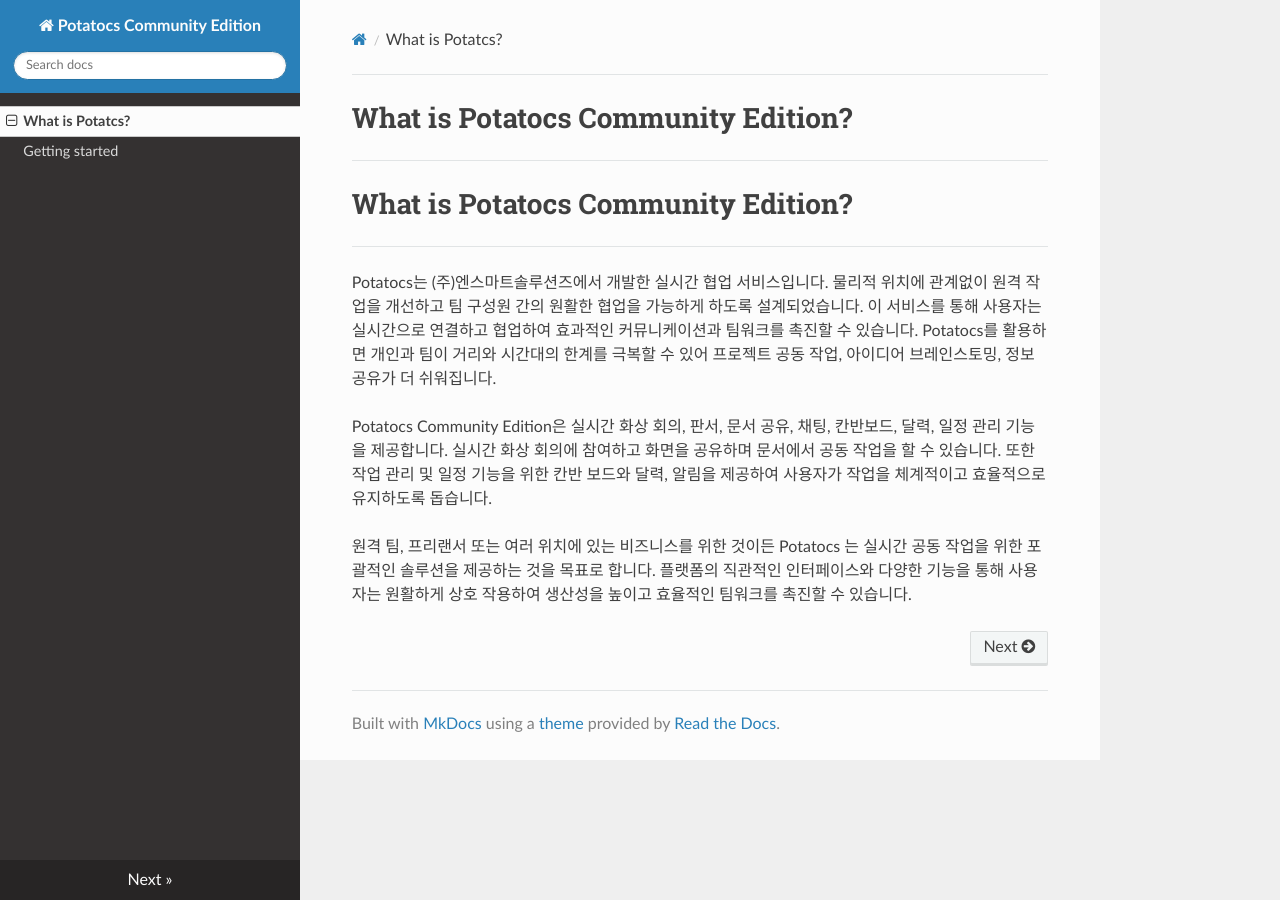
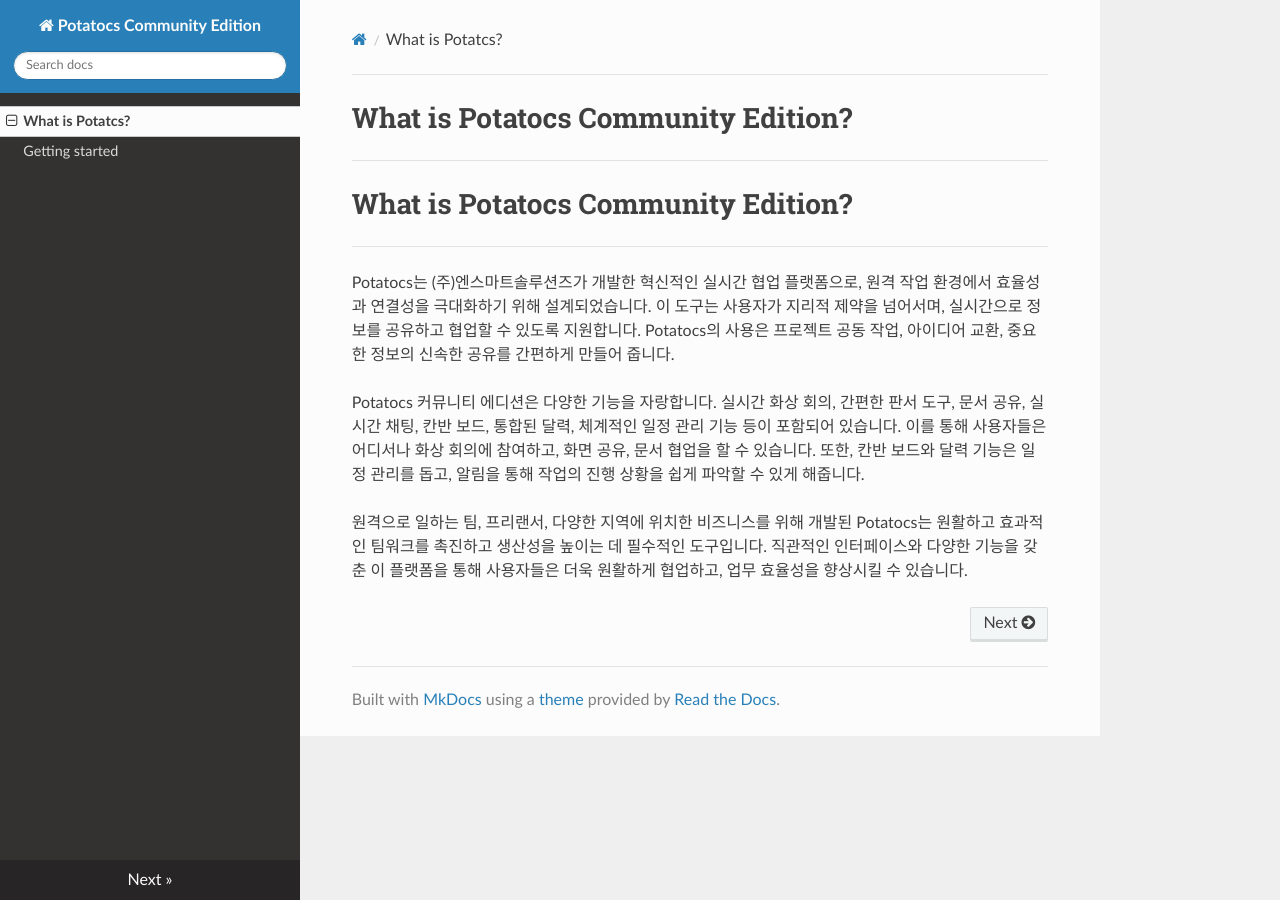
Before and after one commit to potatocs-ce/potatocs-ce-introduction, an MkDocs documentation site: the page built from docs/index.md, in a window 1280 px wide. Built offline with MkDocs 1.6.1, drawn with Linux system fonts in a browser that asks for light colours; nearby versions of some CDN libraries.

Commit message:
[Update] index.md comment update

```diff
--- a/docs/index.md
+++ b/docs/index.md
@@ -5,9 +5,8 @@
 # What is Potatocs Community Edition?
 
 ---
+Potatocs는 (주)엔스마트솔루션즈가 개발한 혁신적인 실시간 협업 플랫폼으로, 원격 작업 환경에서 효율성과 연결성을 극대화하기 위해 설계되었습니다. 이 도구는 사용자가 지리적 제약을 넘어서며, 실시간으로 정보를 공유하고 협업할 수 있도록 지원합니다. Potatocs의 사용은 프로젝트 공동 작업, 아이디어 교환, 중요한 정보의 신속한 공유를 간편하게 만들어 줍니다.
 
-Potatocs는 (주)엔스마트솔루션즈에서 개발한 실시간 협업 서비스입니다. 물리적 위치에 관계없이 원격 작업을 개선하고 팀 구성원 간의 원활한 협업을 가능하게 하도록 설계되었습니다. 이 서비스를 통해 사용자는 실시간으로 연결하고 협업하여 효과적인 커뮤니케이션과 팀워크를 촉진할 수 있습니다. Potatocs를 활용하면 개인과 팀이 거리와 시간대의 한계를 극복할 수 있어 프로젝트 공동 작업, 아이디어 브레인스토밍, 정보 공유가 더 쉬워집니다.
+Potatocs 커뮤니티 에디션은 다양한 기능을 자랑합니다. 실시간 화상 회의, 간편한 판서 도구, 문서 공유, 실시간 채팅, 칸반 보드, 통합된 달력, 체계적인 일정 관리 기능 등이 포함되어 있습니다. 이를 통해 사용자들은 어디서나 화상 회의에 참여하고, 화면 공유, 문서 협업을 할 수 있습니다. 또한, 칸반 보드와 달력 기능은 일정 관리를 돕고, 알림을 통해 작업의 진행 상황을 쉽게 파악할 수 있게 해줍니다.
 
-Potatocs Community Edition은 실시간 화상 회의, 판서, 문서 공유, 채팅, 칸반보드, 달력, 일정 관리 기능을 제공합니다. 실시간 화상 회의에 참여하고 화면을 공유하며 문서에서 공동 작업을 할 수 있습니다. 또한 작업 관리 및 일정 기능을 위한 칸반 보드와 달력, 알림을 제공하여 사용자가 작업을 체계적이고 효율적으로 유지하도록 돕습니다.
-
-원격 팀, 프리랜서 또는 여러 위치에 있는 비즈니스를 위한 것이든 Potatocs 는 실시간 공동 작업을 위한 포괄적인 솔루션을 제공하는 것을 목표로 합니다. 플랫폼의 직관적인 인터페이스와 다양한 기능을 통해 사용자는 원활하게 상호 작용하여 생산성을 높이고 효율적인 팀워크를 촉진할 수 있습니다.
+원격으로 일하는 팀, 프리랜서, 다양한 지역에 위치한 비즈니스를 위해 개발된 Potatocs는 원활하고 효과적인 팀워크를 촉진하고 생산성을 높이는 데 필수적인 도구입니다. 직관적인 인터페이스와 다양한 기능을 갖춘 이 플랫폼을 통해 사용자들은 더욱 원활하게 협업하고, 업무 효율성을 향상시킬 수 있습니다.
```
